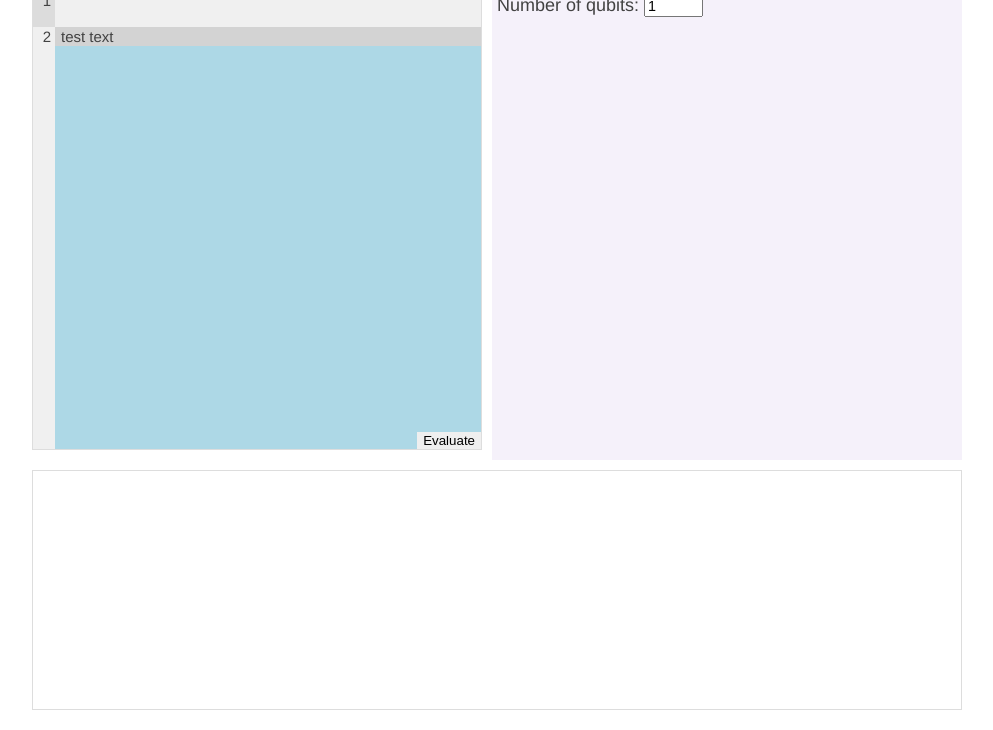
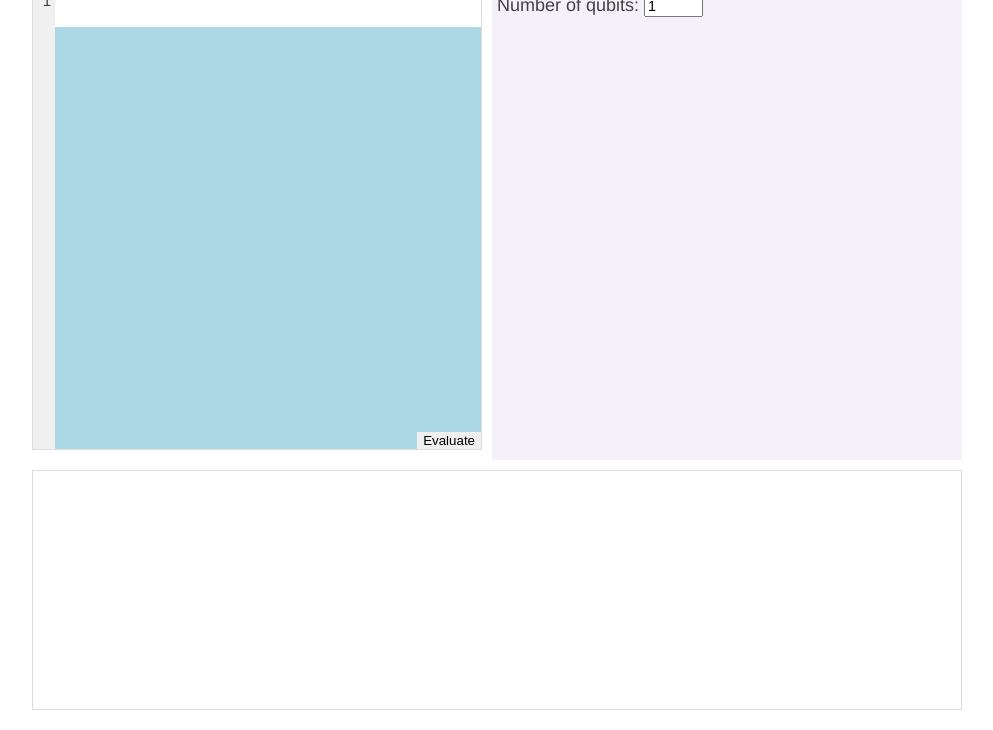
Before and after one commit to knod/qromp-custom, a plain HTML site: page static/index.html in a window 1280 px wide. Shown: the part 73-803 px from the top of the page, without its empty margins (143-1136 px from the left). Drawn offline with nearby package versions, Linux system fonts and the light colour scheme.

Commit message:
Fixes it being broken, changes names, adds firstRow()

```diff
--- a/static/index.html
+++ b/static/index.html
@@ -3,9 +3,9 @@
 <head>
 	<link href="styles.css" rel="stylesheet" type="text/css" />
 	<!-- <script type="text/javascript" src="qromp.js"></script> -->
-	<script src="http://code.jquery.com/jquery-1.11.0.min.js"></script>
-	<script src="texteditor.js"></script>
-	<script src="qrompcustom.js"></script>
+	<script type="text/javascript" src="http://code.jquery.com/jquery-1.11.0.min.js"></script>
+	<script type="text/javascript" src="texteditor.js"></script>
+	<script type="text/javascript" src="qrompcustom.js"></script>
 	<script type="text/javascript" src="jquery.elastic.source.js"></script>
 	<title>qromp</title>
 	<!-- knod: I suggest a different title, something more descriptive -->
@@ -35,13 +35,13 @@
 	  		<div id="editor">
 		  		<div id="reference"></div>
 		  		<div id="textInput">
-		  			<div id="left-gutter">
-		  				<div class="num-row" id="num-r1">10</div>
-		  				<div class="num-row" id="num-r2">10</div>
+		  			<div id="num-gutter">
+		  				<!-- <div class="num-row" id="num-r1">10</div>
+		  				<div class="num-row" id="num-r2">10</div> -->
 		  			</div>
-		  			<div id="row-container">
-	  					<textarea class="text-row" id="text-r1"></textarea>
-		  				<div class="text-row" id="text-r2">test text</div>
+		  			<div id="text-areas">
+	  					<!-- <textarea class="text-row" id="text-r1"></textarea>
+		  				<div class="text-row" id="text-r2">test text</div> -->
 		  			</div>
 		  			<!-- <div id="z-test">z-test</div> -->
 		  	 	</div>
--- a/static/qrompcustom.js
+++ b/static/qrompcustom.js
@@ -9,8 +9,8 @@
 
 $(document).ready(function () {
 
-	// Make sure .num-row height matches .text-row height
-	$(".num-row").outerHeight($(".text-row").outerHeight());
+	// Create the first editor row
+	textEditor.firstRow();
 
 	// Depending on what key is pressed in an input field
 	$(".text-row").keydown(function (key) {
@@ -20,10 +20,10 @@ $(document).ready(function () {
 		// ** Should thid be on keypress instead in case
 		// they hold a key down?
 		// Affect input fields
-		editor.keyFilter(key, $this);
+		textEditor.keyFilter(key, $this);
 	})
 
 	// Testing
-	editor.updateNums()
+	textEditor.updateNums()
 
 })
--- a/static/styles.css
+++ b/static/styles.css
@@ -95,14 +95,14 @@ a:hover {
 	font-size: 15px;
 }
 
-#left-gutter {
+#num-gutter {
 	height: 100%;
 	width: 22px;
 	float: left;
 	background: #f0f0f0;
 }
 
-#row-container {
+#text-areas {
 	height: 100%;
 	width: auto;
 	font-size: 15px;
--- a/static/texteditor.js
+++ b/static/texteditor.js
@@ -10,12 +10,40 @@
 *
 */
 
-var editor = {
+var textEditor = {
 	/* Enclosure for text editor functions */
 
 	// The colors for an activated row
 	activeNumRow: "#dcdcdc",
 	activeTextRow: "#f0f0f0",
+
+	firstRow: function () {
+		/* (None) -> None
+
+		Creates the first text editor row. Why here?
+		Because we want to have the .num-row and the
+		.text-row paired.
+		*/
+
+		// Create the .num-row div
+		var newNumRow = $("<div class='num-row'></div>");
+		// Create the .text-row input
+		var newTextRow = $("<textarea class='text-row'></textarea>")
+		// Store the .num-row as the .text-row's data value
+		.data("numRow", newNumRow);
+
+		// Append them as the first in their divs
+		$("#text-areas").append(newTextRow);
+		$("#num-gutter").append(newNumRow);
+
+		// Make sure .num-row height matches .text-row height
+		$(newNumRow).outerHeight($(newTextRow).outerHeight());
+
+		// Make the new row active
+
+		// Do we want to focus the mouse here at the start?
+		newTextRow.focus();
+	},
 
 	keyFilter: function (key, textRow) {
 		/* (int) -> None
```
